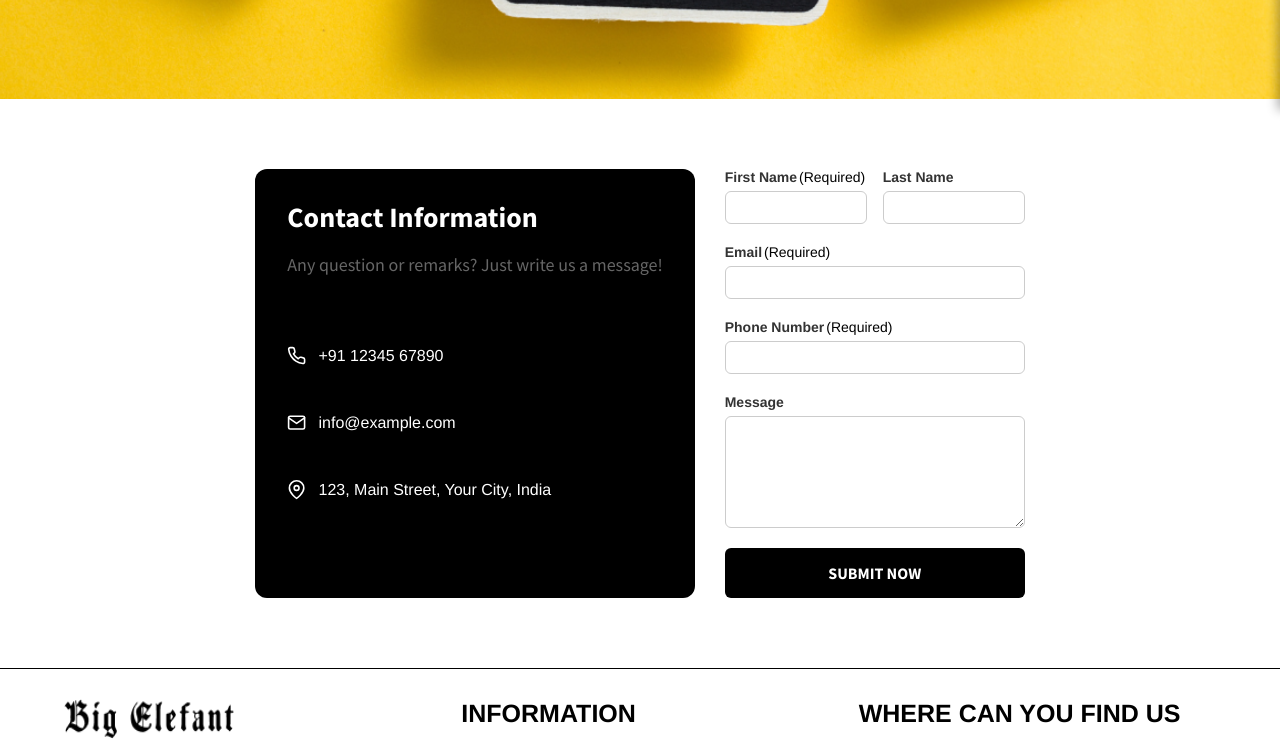
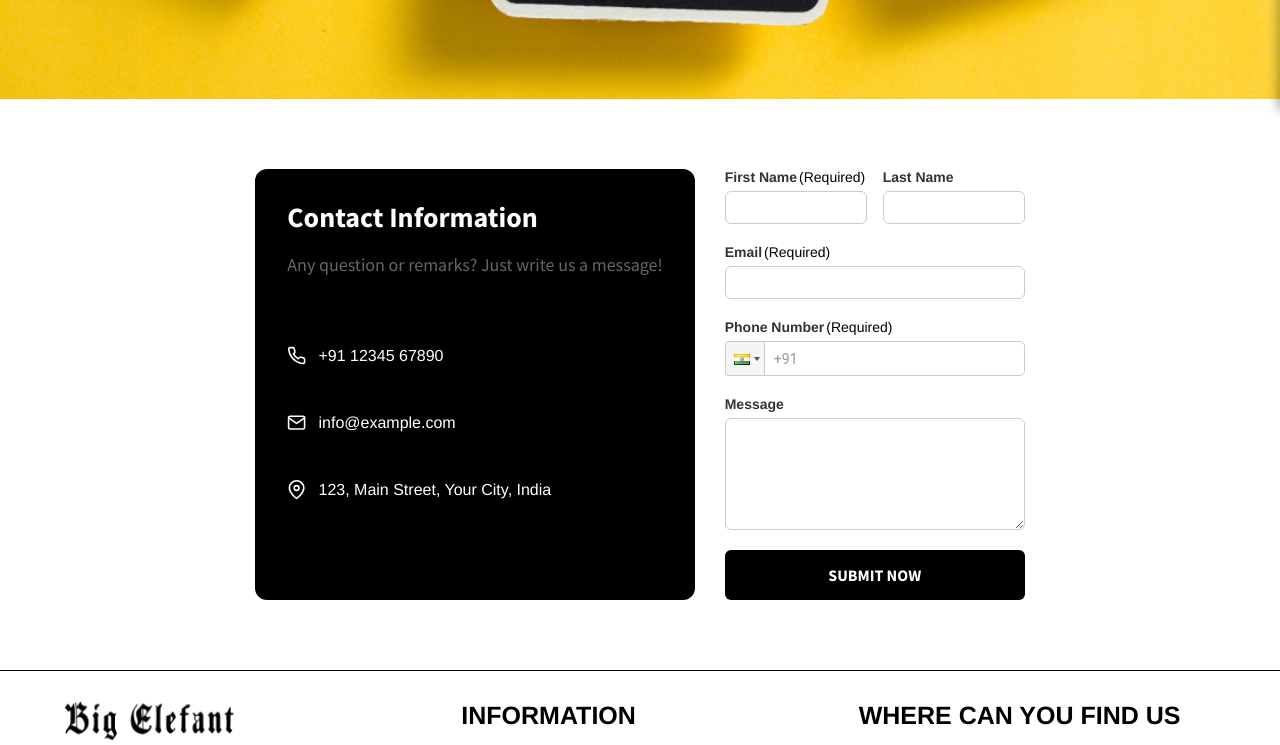
Before and after one commit to ArghyaHT/big-elefant, a React (Vite) app: page /contact-us in a window 1280 px wide. Shown: the part 690-1435 px from the top of the page. Built offline with nearby package versions, Linux system fonts and the light colour scheme.

Commit message:
contact form data stored

```diff
--- a/src/components/ContactUs/ContactUs.jsx
+++ b/src/components/ContactUs/ContactUs.jsx
@@ -3,8 +3,84 @@ import styles from "./ContactUs.module.css";
 
 import contactusimage from "../../assets/contactusImage.png"
 import { FiMail, FiMapPin, FiPhone } from "react-icons/fi";
+import PhoneInput from 'react-phone-input-2';
+import 'react-phone-input-2/lib/style.css';
+import { useState } from "react";
+import { sanityClient } from "../../utils/sanityClient";
 
 const Contactus = () => {
+    // Form state
+    const [formData, setFormData] = useState({
+        firstName: "",
+        lastName: "",
+        email: "",
+        phoneNumber: "",
+        message: ""
+    });
+
+    const [loading, setLoading] = useState(false);
+    const [success, setSuccess] = useState(null);
+    const [error, setError] = useState(null);
+
+    // Handle input changes (text inputs)
+    const handleChange = (e) => {
+        setFormData(prev => ({
+            ...prev,
+            [e.target.name]: e.target.value
+        }));
+    };
+
+    // Handle phone input separately because it returns just the phone string
+    const handlePhoneChange = (phone) => {
+        setFormData(prev => ({
+            ...prev,
+            phoneNumber: phone
+        }));
+    };
+
+    // Submit handler
+    const handleSubmit = async (e) => {
+        e.preventDefault();
+
+        // Basic validation
+        if (!formData.firstName || !formData.email || !formData.phoneNumber) {
+            setError("Please fill in all required fields.");
+            return;
+        }
+
+        setLoading(true);
+        setError(null);
+        setSuccess(null);
+
+        // Prepare the lead document to send to Sanity
+        const leadDocument = {
+            _type: "lead",
+            firstName: formData.firstName,
+            lastName: formData.lastName,
+            email: formData.email,
+            phoneNumber: formData.phoneNumber,
+            message: formData.message,
+            submittedAt: new Date().toISOString(),
+        };
+
+        try {
+            await sanityClient.create(leadDocument);
+
+            setSuccess("Thank you! Your message has been sent.");
+            setFormData({
+                firstName: "",
+                lastName: "",
+                email: "",
+                phoneNumber: "91",
+                message: ""
+            });
+        } catch (err) {
+            console.error("Failed to submit lead:", err);
+            setError("Failed to send your message. Please try again later.");
+        } finally {
+            setLoading(false);
+        }
+    };
     return (
         <div className={styles.contactWrapper}>
             {/* Banner */}
@@ -40,114 +116,63 @@ const Contactus = () => {
                 </div>
 
                 <div className={styles.formSection}>
-
-                    <form className={styles.contactForm}
-                    // onSubmit={handleSubmit}
-                    >
+                    <form className={styles.contactForm} onSubmit={handleSubmit}>
                         <div className={styles.row}>
                             <div className={styles.formGroup}>
-                                <label htmlFor="firstName">First Name<span className={styles.requiredTag}>(Required)</span></label>
+                                <label htmlFor="firstName">
+                                    First Name<span className={styles.requiredTag}>(Required)</span>
+                                </label>
                                 <input
                                     type="text"
                                     id="firstName"
                                     name="firstName"
-                                    // value={formData.fullName}
-                                    // onChange={handleChange}
+                                    value={formData.firstName}
+                                    onChange={handleChange}
                                     required
                                 />
                             </div>
 
-                            {/* <div className={styles.formGroup}>
-                                <label htmlFor="phoneNumber">Phone Number<span className={styles.requiredTag}>(Required)</span></label>
-                                <input
-                                    type="text"
-                                    id="phoneNumber"
-                                    name="phoneNumber"
-                                    // value={formData.phoneNumber}
-                                    // onChange={handleChange}
-                                    pattern="[0-9]*"
-                                    inputMode="numeric"
-                                    required
-                                />
-                            </div> */}
                             <div className={styles.formGroup}>
                                 <label htmlFor="lastName">Last Name</label>
                                 <input
                                     type="text"
                                     id="lastName"
                                     name="lastName"
-                                    // value={formData.fullName}
-                                    // onChange={handleChange}
-                                    required
+                                    value={formData.lastName}
+                                    onChange={handleChange}
                                 />
                             </div>
                         </div>
 
                         <div className={styles.formGroup}>
-                            <label htmlFor="email">Email<span className={styles.requiredTag}>(Required)</span></label>
+                            <label htmlFor="email">
+                                Email<span className={styles.requiredTag}>(Required)</span>
+                            </label>
                             <input
                                 type="email"
                                 id="email"
                                 name="email"
-                                // value={formData.email}
-                                // onChange={handleChange}
+                                value={formData.email}
+                                onChange={handleChange}
                                 required
                             />
                         </div>
 
                         <div className={styles.formGroup}>
-                            <label htmlFor="phoneNumber">Phone Number<span className={styles.requiredTag}>(Required)</span></label>
-                            <input
-                                type="text"
-                                id="phoneNumber"
-                                name="phoneNumber"
-                                // value={formData.phoneNumber}
-                                // onChange={handleChange}
-                                pattern="[0-9]*"
-                                inputMode="numeric"
-                                required
+                            <label htmlFor="phoneNumber">
+                                Phone Number<span className={styles.requiredTag}>(Required)</span>
+                            </label>
+                            <PhoneInput
+                                country={'in'}
+                                inputProps={{
+                                    name: 'phoneNumber',
+                                    required: true,
+                                    id: 'phoneNumber',
+                                }}
+                                value={formData.phoneNumber}
+                                onChange={handlePhoneChange}
                             />
                         </div>
-
-                        {/* <div className={styles.formGroup}>
-                            <label htmlFor="category">Select Category<span className={styles.requiredTag}>(Required)</span></label>
-                            <select
-                                id="category"
-                                name="category"
-                                className={styles.selectField}
-                                value={selectedCategory}
-                                onChange={(e) => setSelectedCategory(e.target.value)}
-                                required
-                            >
-                                <option value="">Select a Category</option>
-                                {categories.map((category, index) => (
-                                    <option key={index} value={category}>
-                                        {category}
-                                    </option>
-                                ))}
-                            </select>
-                        </div> */}
-
-                        {/* <div className={styles.formGroup}>
-                            <label htmlFor="product">Select Product</label>
-                            <select
-                                id="product"
-                                name="product"
-                                className={styles.selectField}
-                                value={selectedProduct}
-                                onChange={(e) => setSelectedProduct(e.target.value)}
-                                required
-                            >
-                                <option value="">Select a Product</option>
-                                {products
-                                    .filter((product) => product.category === selectedCategory)
-                                    .map((product) => (
-                                        <option key={product._id} value={product.productName}>
-                                            {product.productName}
-                                        </option>
-                                    ))}
-                            </select>
-                        </div> */}
 
                         <div className={styles.formGroup}>
                             <label htmlFor="message">Message</label>
@@ -155,11 +180,17 @@ const Contactus = () => {
                                 id="message"
                                 name="message"
                                 rows="5"
-                            // value={formData.message}
-                            // onChange={handleChange}
+                                value={formData.message}
+                                onChange={handleChange}
                             ></textarea>
                         </div>
-                        <button type="submit" className={styles.submitButton}>Submit Now</button>
+
+                        {error && <p style={{ color: "red" }}>{error}</p>}
+                        {success && <p style={{ color: "green" }}>{success}</p>}
+
+                        <button type="submit" className={styles.submitButton} disabled={loading}>
+                            {loading ? "Submitting..." : "Submit Now"}
+                        </button>
                     </form>
                 </div>
             </div>
```
